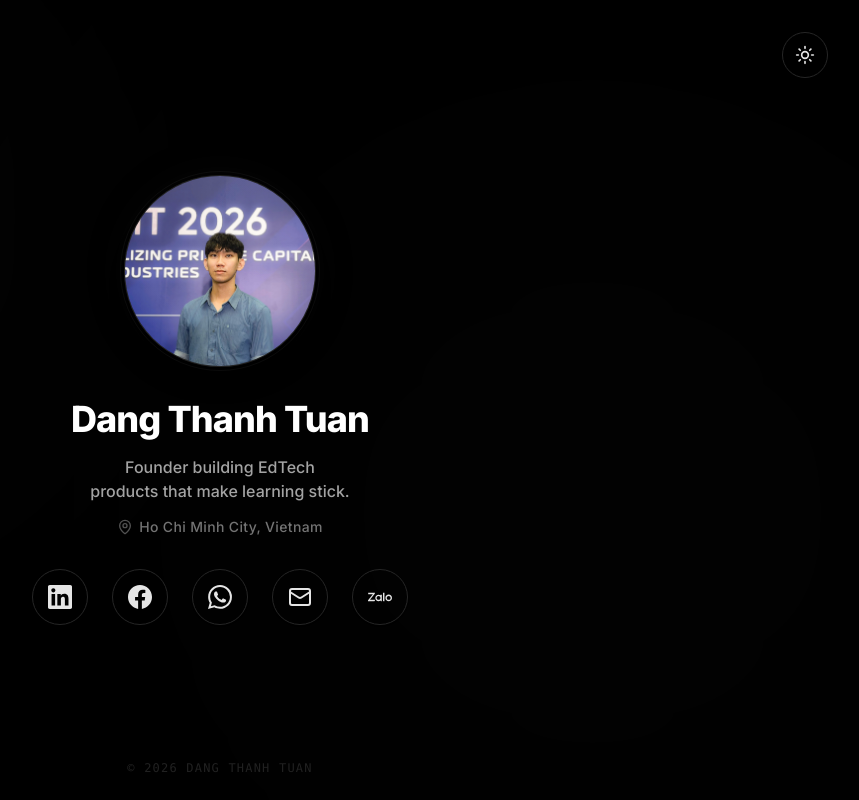
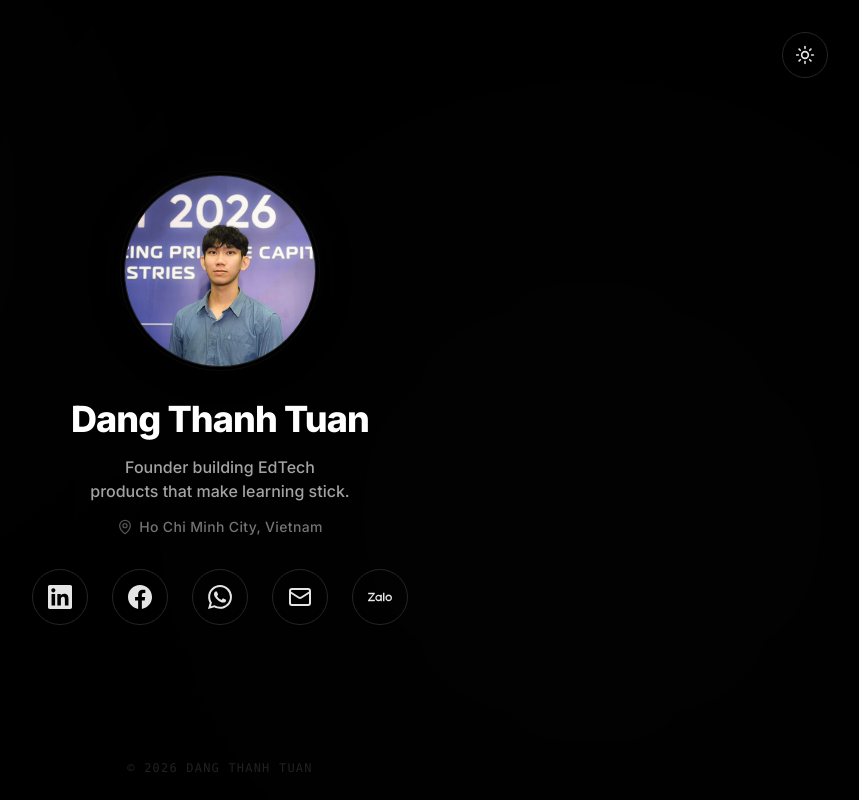
Before and after one commit to dangtuann-dev/DangThanhTuan_PersonalBusinessCard, a Next.js app: page / in a window 1280 px wide. Shown: the whole page, without its empty margins (420-1279 px from the left). Built offline with nearby package versions, Linux system fonts and the light colour scheme.

Commit message:
style: zoom in avatar picture by 20% in the frame

```diff
--- a/src/components/Avatar.tsx
+++ b/src/components/Avatar.tsx
@@ -21,8 +21,8 @@ export default function Avatar() {
           fill
           priority
           sizes="(max-width: 768px) 160px, 192px"
-          className={`object-cover group-hover:scale-105 transition-all duration-500 ease-out ${
-            isLoaded ? "opacity-100 scale-100" : "opacity-0 scale-95"
+          className={`object-cover group-hover:scale-[1.28] transition-all duration-500 ease-out ${
+            isLoaded ? "opacity-100 scale-[1.20]" : "opacity-0 scale-95"
           }`}
           onLoad={() => setIsLoaded(true)}
         />
```
